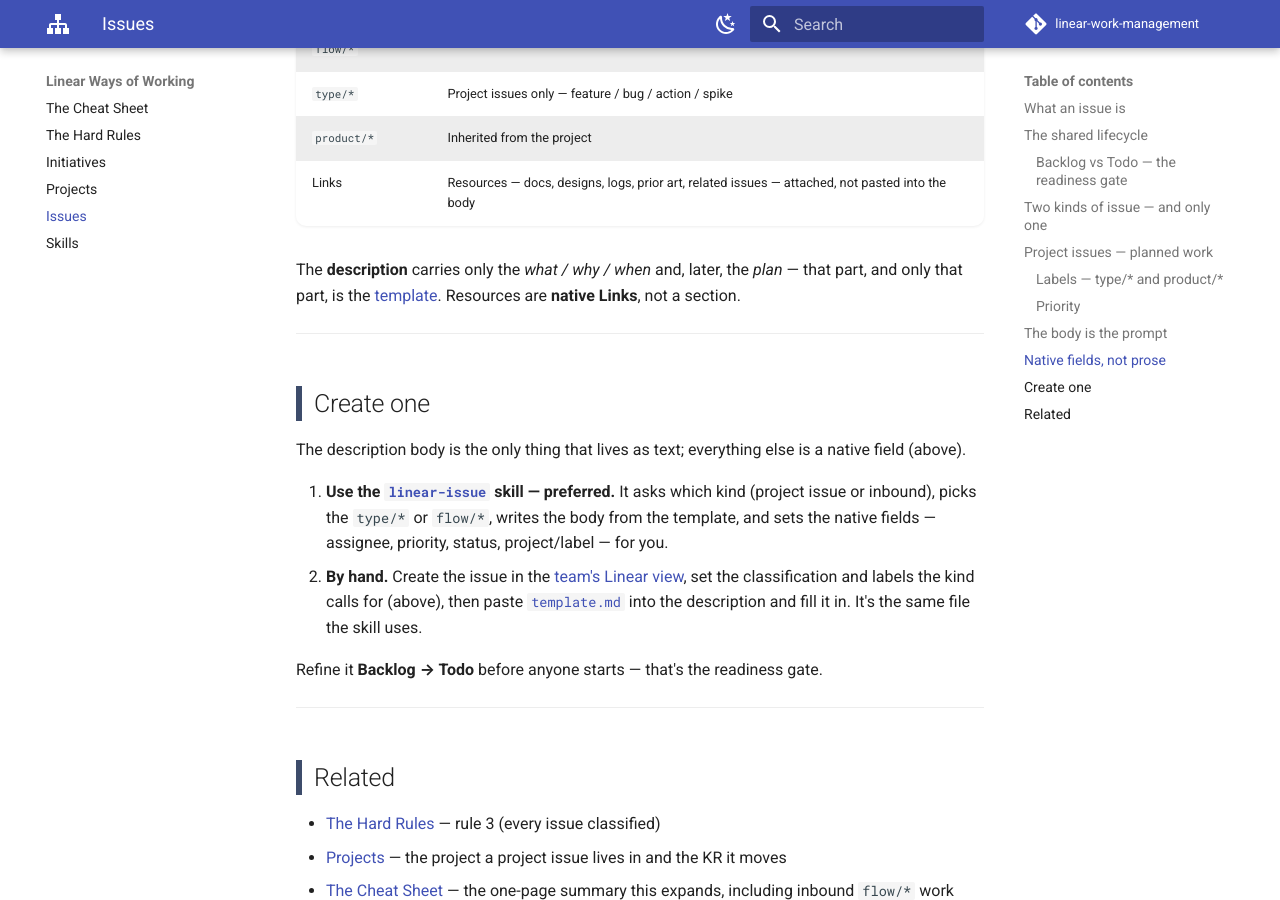
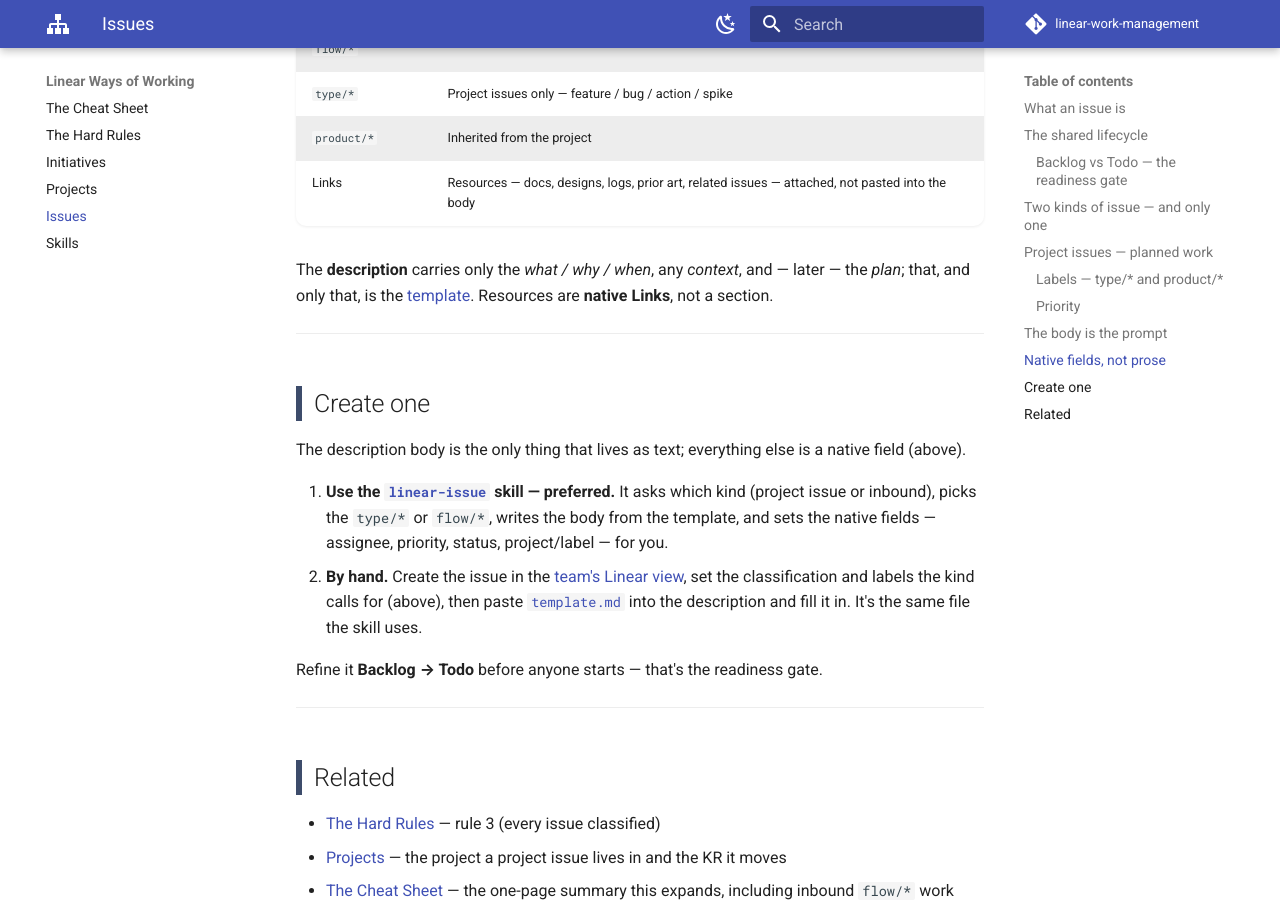
Before and after one commit to hungovercoders/linear-work-management, an MkDocs documentation site: the page built from docs/issues.md, in a window 1280 px wide and 900 px high, scrolled down 4180 px. Built offline with MkDocs 1.6.1 and Material for MkDocs 9.7.7, drawn with Linux system fonts in a browser that asks for light colours; comment, search, counter and statistics services are not loaded.

Commit message:
docs(issues): add Context section to the issue template
A free-text home for background, constraints, decisions and any notes an
issue needs that don't fit What/Why/When — and the scratchpad for a
spike. Distinct from native Links (attachments). Body is now
What / Why / When / Context / Plan. Updated template, skill and page.

Co-authored-by: Claude Opus 4.8 (1M context) <noreply@anthropic.com>

```diff
--- a/docs/issues.md
+++ b/docs/issues.md
@@ -147,8 +147,9 @@ Everything Linear models as a field is a **native field**, never text in the des
 | `product/*` | Inherited from the project |
 | Links | Resources — docs, designs, logs, prior art, related issues — attached, not pasted into the body |
 
-The **description** carries only the *what / why / when* and, later, the *plan* — that part, and
-only that part, is the [template](#create-one). Resources are **native Links**, not a section.
+The **description** carries only the *what / why / when*, any *context*, and — later — the
+*plan*; that, and only that, is the [template](#create-one). Resources are **native Links**, not
+a section.
 
 ---
 
```
Also changed, not shown: skills/linear-issue/SKILL.md (+7 -6 lines), skills/linear-issue/template.md (+7 -1 lines).
